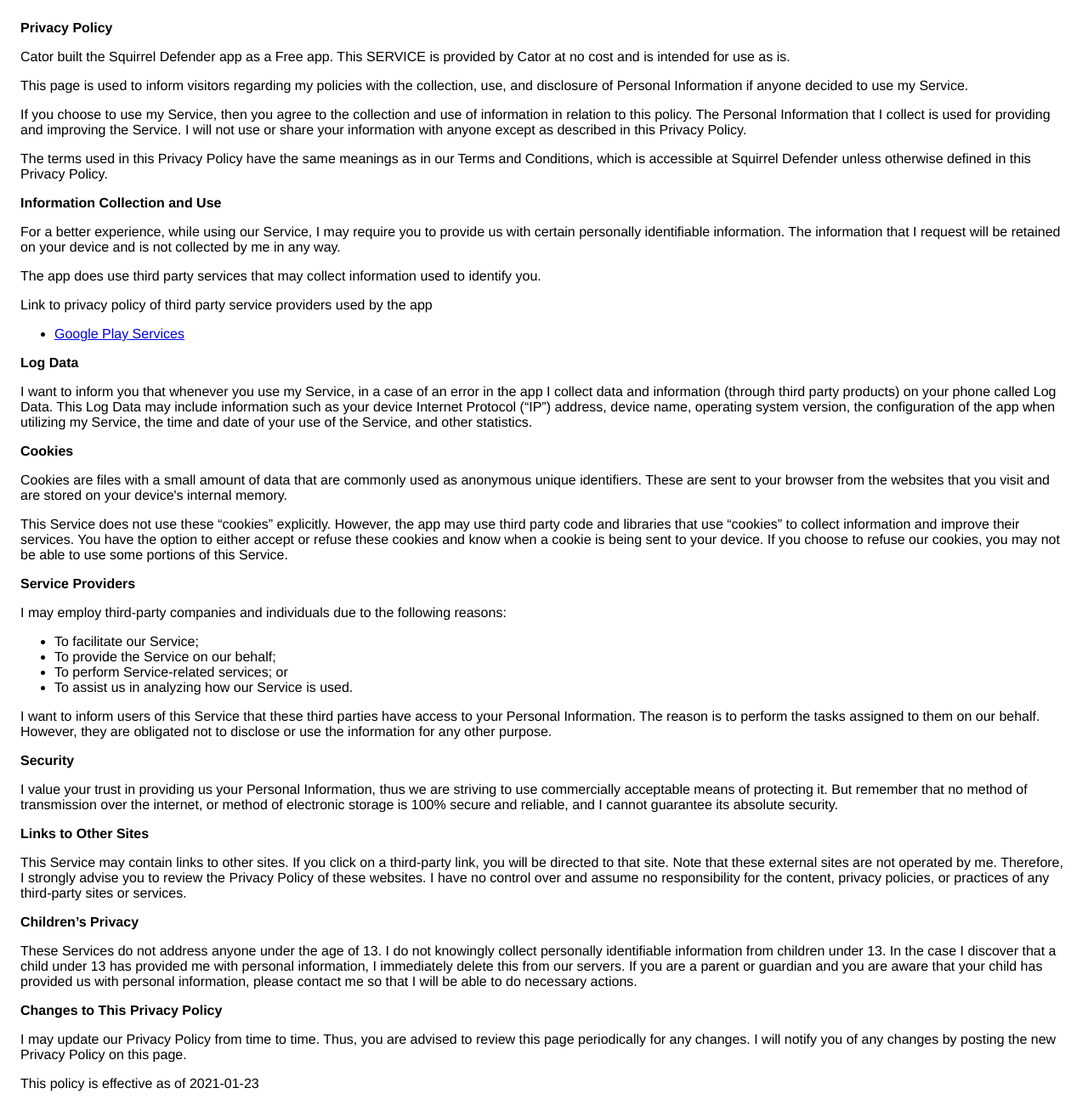
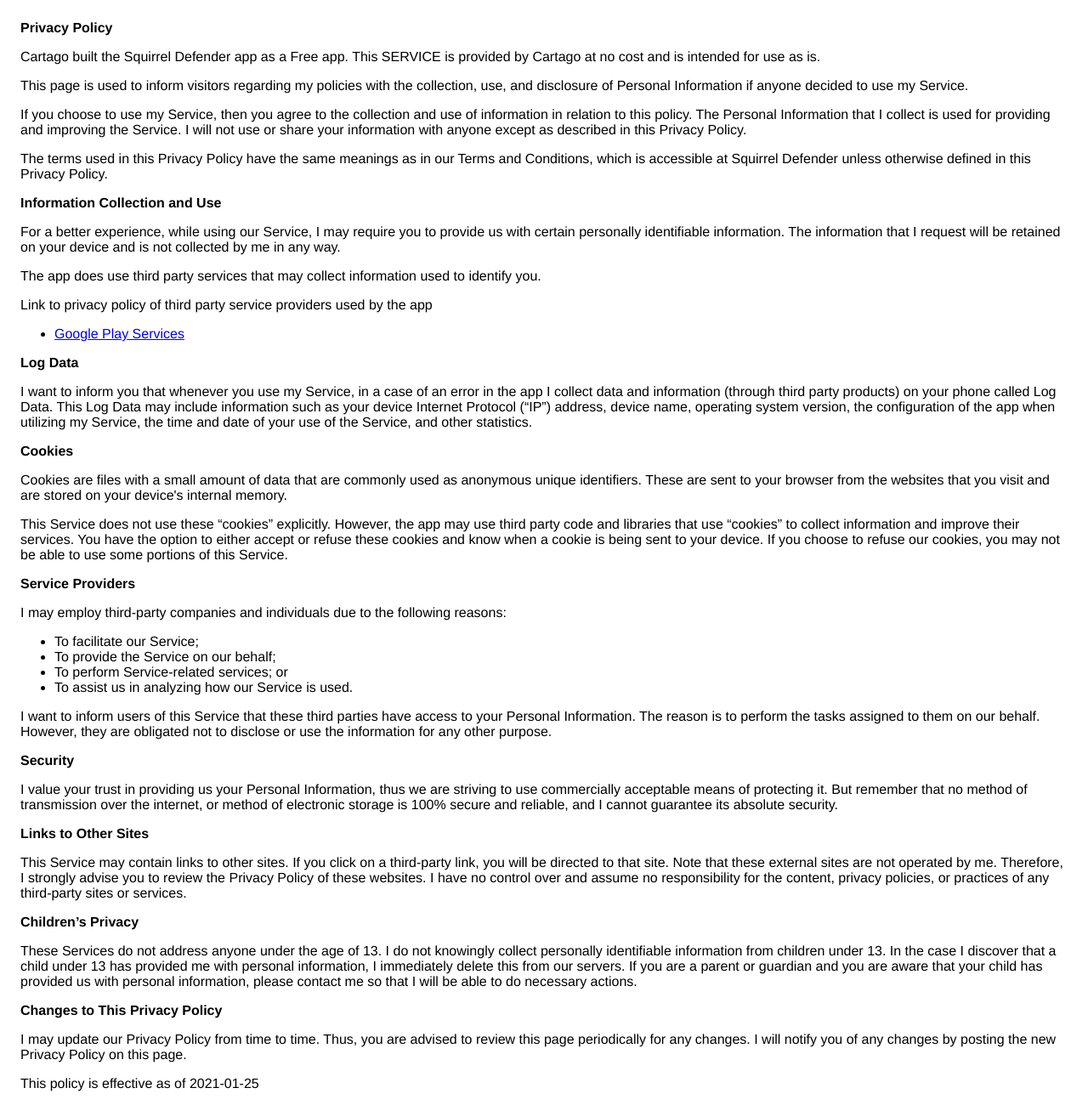
Before and after one commit to Egorya/Egorya.github.io, a plain HTML site: page PrivatePolicy.html in a window 1280 px wide. Shown: the top 1300 px of the page at 85% size. Drawn offline with Linux system fonts and the light colour scheme.

Commit message:
Update PrivatePolicy.html

```diff
--- a/PrivatePolicy.html
+++ b/PrivatePolicy.html
@@ -8,9 +8,9 @@
     </head>
     <body>
     <strong>Privacy Policy</strong> <p>
-                  Cator built the Squirrel Defender app as
+                  Cartago built the Squirrel Defender app as
                   a Free app. This SERVICE is provided by
-                  Cator at no cost and is intended for use as
+                  Cartago at no cost and is intended for use as
                   is.
                 </p> <p>
                   This page is used to inform visitors regarding my
@@ -101,9 +101,9 @@
                   periodically for any changes. I will
                   notify you of any changes by posting the new Privacy Policy on
                   this page.
-                </p> <p>This policy is effective as of 2021-01-23</p> <p><strong>Contact Us</strong></p> <p>
+                </p> <p>This policy is effective as of 2021-01-25</p> <p><strong>Contact Us</strong></p> <p>
                   If you have any questions or suggestions about my
-                  Privacy Policy, do not hesitate to contact me at squirreldefend@gmail.com.
+                  Privacy Policy, do not hesitate to contact me at karfagengames@gmail.com.
 
     </body>
     </html>
```
